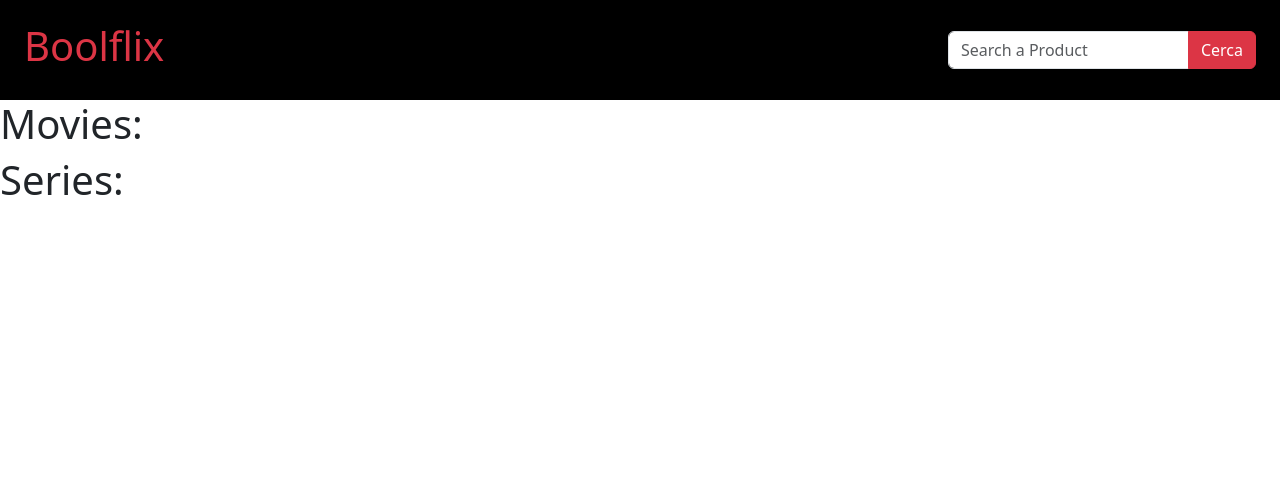
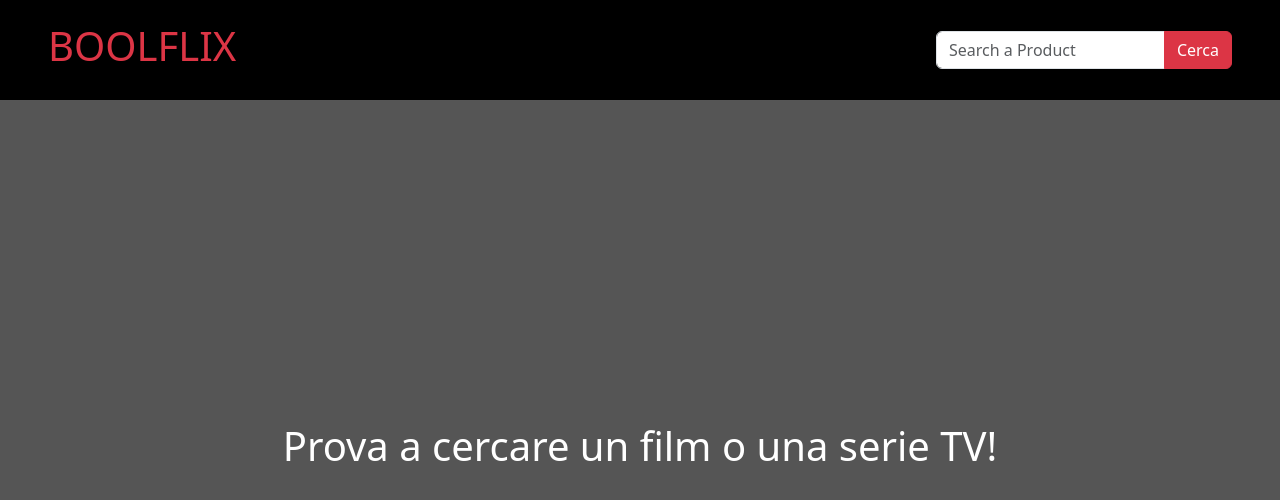
Before and after one commit to RobertoSimonini/netflix-clone, a Vue app: page / in a window 1280 px wide. Shown: the top 500 px of the page. Built offline with nearby package versions, Linux system fonts and the light colour scheme.

Commit message:
added main bg and added conditions if there are no products

```diff
--- a/src/App.vue
+++ b/src/App.vue
@@ -53,8 +53,8 @@ export default {
 
 
 <template>
- <app-header @product-search="onProductSearch" @clean-input="cleanInput"></app-header>
- <app-main></app-main>
+    <app-header @product-search="onProductSearch" @clean-input="cleanInput"></app-header>
+    <app-main></app-main>
 
 
 
--- a/src/components/AppHeader.vue
+++ b/src/components/AppHeader.vue
@@ -25,9 +25,9 @@ export default {
 
 
 <template>
-    <header class="d-flex justify-content-between align-items-center px-4">
+    <header class="d-flex justify-content-between align-items-center px-5">
         <h1 class="text-danger">
-            Boolflix
+            BOOLFLIX
         </h1>
 
         <div class="input-group flex-nowrap w-25">
--- a/src/components/AppMain.vue
+++ b/src/components/AppMain.vue
@@ -14,20 +14,33 @@
 
 
 <template>
+    <main class="p-5 d-flex align-items-center justify-content-center">
+      <section class="product-container" v-if="store.movies.length || store.series.length">
         <div class="movies">
-      <h1>Movies:</h1>
+            <h1 class="text-white">Film</h1>
                 <product-card v-for="movie in store.movies" :product="movie" key=""></product-card>
         </div>
 
         <div class="series">
-      <h1>Series:</h1>
+            <h1 class="text-white">Series</h1>
                 <product-card v-for="serie in store.series"  :product="serie"></product-card>
         </div>
+      </section>
+
+      <h1 v-else class="text-white text-center">
+        Prova a cercare un film o una serie TV!
+      </h1>
+
+
+    </main>
 
 
 </template>
 
 
 <style scoped>
-
+    main {
+      background-color: #555555;
+      min-height: calc(100vh - 100px);
+    }
 </style>
--- a/src/components/ProductCard.vue
+++ b/src/components/ProductCard.vue
@@ -11,7 +11,6 @@ export default {
 
 
 <template>
-        <main>
             <figure>
                 <img :src="`https://image.tmdb.org/t/p/w342/${product.poster_path}`" :alt="product.title">
             </figure>
@@ -22,8 +21,6 @@ export default {
                   {{ product.original_title || product.original_name }}
             </div>
             <img class="img-fluid flag" :src="`/src/assets/img/${product.original_language}.png`">
-
-
 
             <div>
                 <!-- Qui metto le stelle vuote che saranno riemptive assolutamente e dinamicamente da quelle piene  -->
@@ -39,7 +36,6 @@ export default {
                     </div>
                 </div>
             </div>
-        </main>
 
 </template>
 
```
Lines whose indentation alone changed are shown as unchanged.
